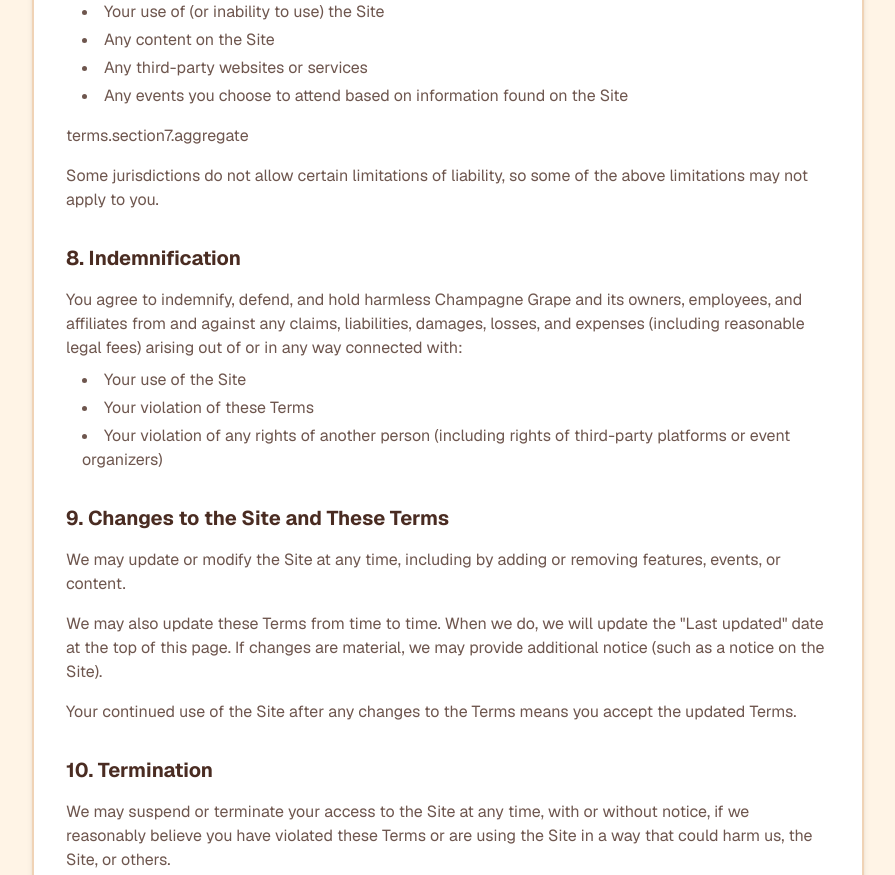
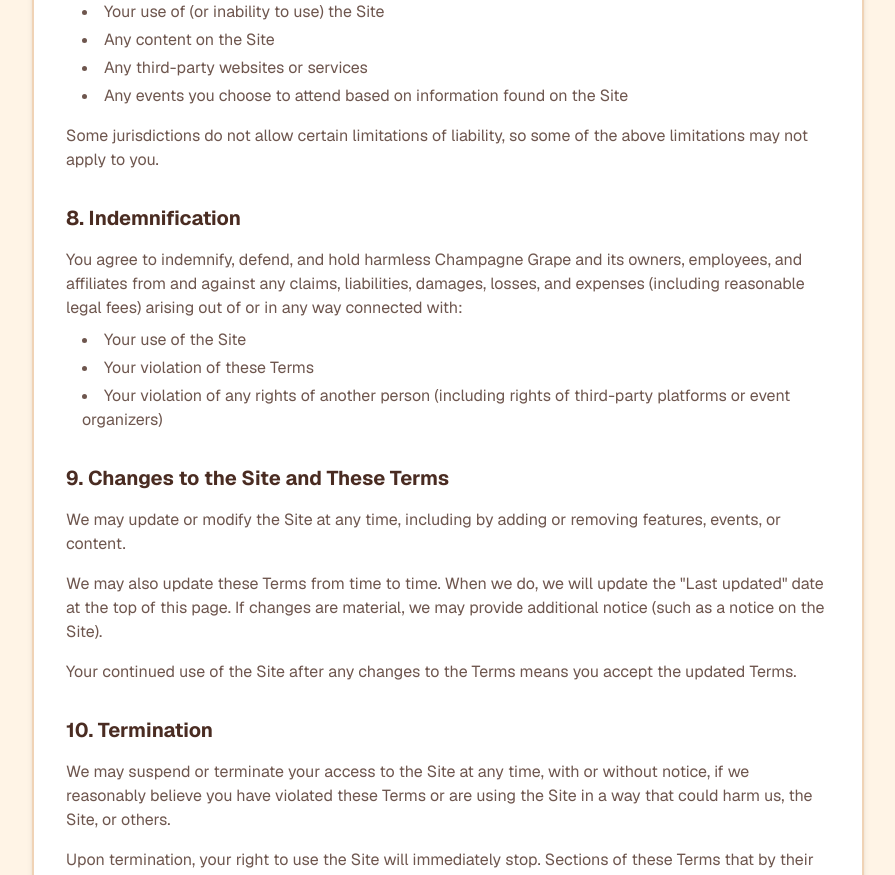
Before and after one commit to profungi/test, a Next.js app in the folder website/: page /en/terms in a window 1280 px wide. Shown: the part 2980-3855 px from the top of the page, without its empty margins (192-1087 px from the left). Built offline with nearby package versions, Linux system fonts and the light colour scheme.

Commit message:
udpate privacy content

```diff
--- a/website/app/[locale]/terms/page.tsx
+++ b/website/app/[locale]/terms/page.tsx
@@ -163,7 +163,6 @@
               <li>{t('section7.arise3')}</li>
               <li>{t('section7.arise4')}</li>
             </ul>
-            <p className="text-[#4A2C22]/80 mb-4">{t('section7.aggregate')}</p>
             <p className="text-[#4A2C22]/80">{t('section7.jurisdictions')}</p>
           </section>
 
```
